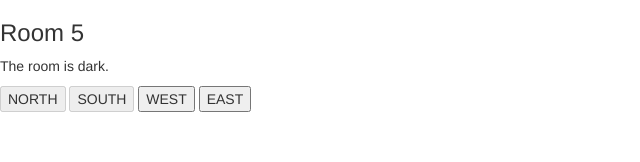
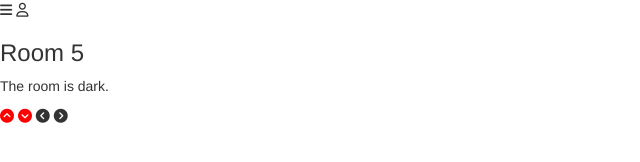
Before and after one commit to Code-Institute-Submissions/MikeMurray13-milestone-project-2, a plain HTML site: page index.html in a window 1280 px wide. Both pictures are taken after a click on the button "begin". Shown: the whole page, without its empty margins (0-640 px from the left). Drawn offline with nearby package versions, Linux system fonts and the light colour scheme.

Commit message:
Added styling for choice buttons

```diff
--- a/assets/css/style.css
+++ b/assets/css/style.css
@@ -1,3 +1,19 @@
+
+.main {
+
+}
+
+.choice-button {
+    background: none;
+    border: none;
+	padding: 0;
+	cursor: pointer;
+}
+
+.choice-button:disabled {
+    color: red;
+}
+
 #startScreen {
     display: block;
 }
--- a/index.html
+++ b/index.html
@@ -6,29 +6,30 @@
 <meta http-equiv="X-UA-Compatible" content="ie=edge">
 <meta name="Description" content="Enter your description here"/>
 <link rel="stylesheet" href="https://cdnjs.cloudflare.com/ajax/libs/twitter-bootstrap/3.3.7/css/bootstrap.min.css">
-<link rel="stylesheet" href="https://cdnjs.cloudflare.com/ajax/libs/font-awesome/5.15.4/css/all.min.css">
+<script src="https://kit.fontawesome.com/295d82d539.js" crossorigin="anonymous"></script>
 <link rel="stylesheet" href="assets/css/style.css"/>
 <title>LONG AND HARD IS THE ROAD</title>
 </head>
 <body onbeforeunload = "return leavePageAlert()">
-
-        <div id="startScreen">
+    <div>
+        <i class="fa-solid fa-bars"></i>
+        <i class="fa-regular fa-user"></i>
+    </div>
+        <div id="startScreen" class="main">
             <h3>long and hard is the way</h3>
             <div><button onclick="startGame()">begin</button></div>
         </div>
-    <div id="content">
+    <div id="content" class="main">
         <h3 id="headingBox"></h3>
         <p id="textBox"></p>
         <div>
-            <button id="northButton" onclick="move('north')">NORTH</button>
-            <button id="southButton" onclick="move('south')">SOUTH</button>
-            <button id="westButton" onclick="move('west')">WEST</button>
-            <button id="eastButton" onclick="move('east')">EAST</button>
+            <button id="northButton" class="choice-button" onclick="move('north')"><i class="fa-solid fa-circle-chevron-up"></i></button>
+            <button id="southButton" class="choice-button" onclick="move('south')"><i class="fa-solid fa-circle-chevron-down"></i></button>
+            <button id="westButton" class="choice-button" onclick="move('west')"><i class="fa-solid fa-circle-chevron-left"></i></button>
+            <button id="eastButton" class="choice-button" onclick="move('east')"><i class="fa-solid fa-circle-chevron-right"></i></button>
         </div>
         <div id="choiceBox">
-
         </div>
-        <p id="debug"></p>
     </div>
 
 <script src="https://cdnjs.cloudflare.com/ajax/libs/jquery/3.5.1/jquery.min.js"></script>
```
Also changed, not shown: README.md.
